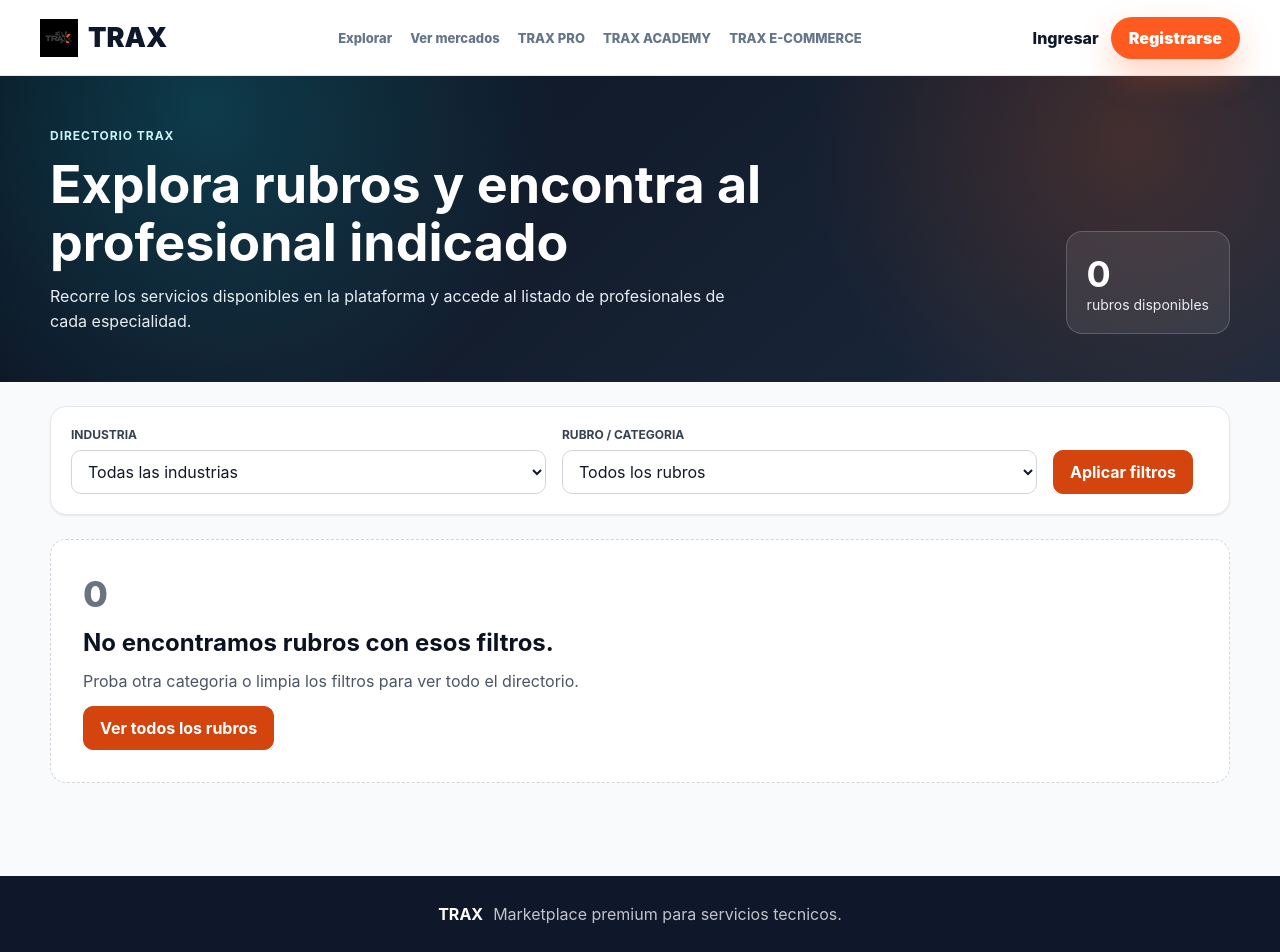
After one commit to cristhian-star/TRAX-PLATFORM, a Flask app: page /explorar in a window 1280 px wide. The commit adds this page. Run offline with Flask 3, Linux system fonts and the light colour scheme; data that the repository does not hold is empty.

Commit message:
feat: add explore rubros and professional work area

```diff
--- a/app/routes/main_routes.py
+++ b/app/routes/main_routes.py
@@ -10,7 +10,8 @@ from app.services.abuse_report_service import (
 from app.services.category_service import (
     request_category,
     get_category_requests_summary,
-    approve_category
+    approve_category,
+    get_explorable_categories,
 )
 from app.services.professional_service import (
     create_professional,
@@ -275,6 +276,36 @@ def listado_profesionales():
         zona=zona,
         professional_badges=_get_professionals_badges(resultados),
         professional_ratings=_get_professionals_ratings(resultados)
+    )
+
+
+@main.route("/explorar")
+def explorar_rubros():
+    industria = request.args.get("industria", "").strip()
+    rubro_seleccionado = request.args.get("rubro", "").strip()
+    rubros_disponibles = get_explorable_categories()
+    rubros = rubros_disponibles
+
+    if industria:
+        rubros = [
+            rubro
+            for rubro in rubros
+            if rubro["industria"].casefold() == industria.casefold()
+        ]
+
+    if rubro_seleccionado:
+        rubros = [
+            rubro
+            for rubro in rubros
+            if rubro["nombre"].casefold() == rubro_seleccionado.casefold()
+        ]
+
+    return render_template(
+        "explorar_rubros.html",
+        rubros=rubros,
+        rubros_disponibles=rubros_disponibles,
+        industria=industria,
+        rubro_seleccionado=rubro_seleccionado,
     )
 
 
--- /dev/null
+++ b/app/static/css/explore-rubros-v1.css
@@ -0,0 +1,277 @@
+.explore-rubros {
+    min-height: 100vh;
+    color: var(--trax-color-text);
+    background: var(--trax-color-surface-subtle);
+    font-family: var(--trax-font-sans);
+}
+
+.explore-rubros *,
+.explore-rubros *::before,
+.explore-rubros *::after {
+    box-sizing: border-box;
+}
+
+.explore-rubros__hero {
+    overflow: hidden;
+    padding: var(--trax-space-12) 0;
+    color: var(--trax-color-text-inverse);
+    background:
+        radial-gradient(circle at 16% 10%, rgba(14, 165, 183, 0.26), transparent 22rem),
+        radial-gradient(circle at 88% 20%, rgba(240, 90, 26, 0.2), transparent 20rem),
+        linear-gradient(140deg, var(--trax-steel-950), var(--trax-steel-800));
+}
+
+.explore-rubros__hero-layout {
+    display: grid;
+    gap: var(--trax-space-6);
+}
+
+.explore-rubros__eyebrow,
+.rubro-card__industry {
+    color: var(--trax-cyan-100);
+    font-size: var(--trax-font-size-12);
+    font-weight: var(--trax-font-weight-bold);
+    letter-spacing: 0.08em;
+    text-transform: uppercase;
+}
+
+.explore-rubros__hero h1 {
+    max-width: 48rem;
+    margin: var(--trax-space-3) 0;
+    font-size: clamp(var(--trax-font-size-32), 8vw, var(--trax-font-size-52));
+    line-height: var(--trax-line-height-tight);
+}
+
+.explore-rubros__hero p {
+    max-width: 43rem;
+    margin: 0;
+    color: var(--trax-steel-100);
+    line-height: var(--trax-line-height-body);
+}
+
+.explore-rubros__metric {
+    display: grid;
+    width: fit-content;
+    min-width: 9rem;
+    align-content: center;
+    padding: var(--trax-space-5);
+    border: 1px solid rgba(255, 255, 255, 0.18);
+    border-radius: var(--trax-radius-lg);
+    background: rgba(255, 255, 255, 0.08);
+}
+
+.explore-rubros__metric strong {
+    font-size: var(--trax-font-size-36);
+}
+
+.explore-rubros__metric span {
+    color: var(--trax-steel-100);
+    font-size: var(--trax-font-size-14);
+}
+
+.explore-rubros__content {
+    padding-top: var(--trax-space-6);
+    padding-bottom: var(--trax-space-16);
+}
+
+.explore-filters {
+    display: grid;
+    gap: var(--trax-space-4);
+    margin-bottom: var(--trax-space-6);
+    padding: var(--trax-space-5);
+    border: 1px solid var(--trax-color-border-subtle);
+    border-radius: var(--trax-radius-lg);
+    background: var(--trax-color-surface);
+    box-shadow: var(--trax-shadow-sm);
+}
+
+.explore-filters label {
+    display: grid;
+    gap: var(--trax-space-2);
+}
+
+.explore-filters label span {
+    color: var(--trax-color-text-secondary);
+    font-size: var(--trax-font-size-12);
+    font-weight: var(--trax-font-weight-bold);
+    text-transform: uppercase;
+}
+
+.explore-filters select {
+    width: 100%;
+    min-height: var(--trax-control-height-md);
+    padding: 0 var(--trax-space-3);
+    color: var(--trax-color-text);
+    border: 1px solid var(--trax-color-border);
+    border-radius: var(--trax-control-radius);
+    background: var(--trax-color-surface);
+}
+
+.explore-filters button,
+.explore-filters > a,
+.rubro-card__body > a,
+.explore-empty a {
+    display: inline-flex;
+    min-height: var(--trax-control-height-md);
+    align-items: center;
+    justify-content: center;
+    padding: 0 var(--trax-space-4);
+    border: 1px solid transparent;
+    border-radius: var(--trax-control-radius);
+    font-weight: var(--trax-font-weight-bold);
+}
+
+.explore-filters button,
+.rubro-card__body > a,
+.explore-empty a {
+    color: var(--trax-white);
+    border-color: var(--trax-color-action-primary);
+    background: var(--trax-color-action-primary);
+}
+
+.explore-filters > a {
+    color: var(--trax-color-brand-strong);
+    border-color: var(--trax-color-border);
+    background: var(--trax-color-surface);
+}
+
+.rubro-grid {
+    display: grid;
+    gap: var(--trax-space-5);
+}
+
+.rubro-card {
+    overflow: hidden;
+    border: 1px solid var(--trax-color-border-subtle);
+    border-radius: var(--trax-radius-lg);
+    background: var(--trax-color-surface);
+    box-shadow: var(--trax-shadow-sm);
+}
+
+.rubro-card__visual {
+    position: relative;
+    display: grid;
+    min-height: 10rem;
+    place-items: center;
+    overflow: hidden;
+    color: var(--trax-white);
+    background:
+        linear-gradient(145deg, rgba(14, 165, 183, 0.24), transparent 58%),
+        var(--trax-steel-900);
+}
+
+.rubro-card__visual::before {
+    position: absolute;
+    inset: 0;
+    opacity: 0.16;
+    content: "";
+    background-image:
+        linear-gradient(rgba(255, 255, 255, 0.22) 1px, transparent 1px),
+        linear-gradient(90deg, rgba(255, 255, 255, 0.22) 1px, transparent 1px);
+    background-size: 28px 28px;
+}
+
+.rubro-card__visual span {
+    position: relative;
+    z-index: 2;
+    font-size: var(--trax-font-size-32);
+    font-weight: var(--trax-font-weight-extrabold);
+}
+
+.rubro-card__visual i {
+    position: absolute;
+    width: 5rem;
+    height: 0.5rem;
+    border-radius: var(--trax-radius-pill);
+    background: var(--trax-orange-500);
+    transform: rotate(-35deg);
+}
+
+.rubro-card__visual i:nth-of-type(2) {
+    width: 3.5rem;
+    transform: rotate(35deg) translate(2.5rem, 2rem);
+}
+
+.rubro-card__visual i:nth-of-type(3) {
+    width: 2.5rem;
+    background: var(--trax-cyan-500);
+    transform: rotate(90deg) translate(-2.5rem, 3rem);
+}
+
+.rubro-card__body {
+    display: grid;
+    gap: var(--trax-space-3);
+    padding: var(--trax-space-5);
+}
+
+.rubro-card__industry {
+    color: var(--trax-cyan-700);
+}
+
+.rubro-card h2,
+.explore-empty h2 {
+    margin: 0;
+    color: var(--trax-color-brand-strong);
+    font-size: var(--trax-font-size-24);
+}
+
+.rubro-card p,
+.explore-empty p {
+    margin: 0;
+    color: var(--trax-color-text-muted);
+    line-height: var(--trax-line-height-body);
+}
+
+.rubro-card__body > a {
+    margin-top: var(--trax-space-2);
+}
+
+.explore-empty {
+    display: grid;
+    justify-items: start;
+    gap: var(--trax-space-3);
+    padding: var(--trax-space-8);
+    border: 1px dashed var(--trax-color-border);
+    border-radius: var(--trax-radius-lg);
+    background: var(--trax-color-surface);
+}
+
+.explore-empty > span {
+    color: var(--trax-color-text-disabled);
+    font-size: var(--trax-font-size-36);
+    font-weight: var(--trax-font-weight-extrabold);
+}
+
+.explore-filters select:focus-visible,
+.explore-filters button:focus-visible,
+.explore-rubros a:focus-visible {
+    outline: 2px solid var(--trax-steel-950);
+    outline-offset: 2px;
+    box-shadow: var(--trax-focus-ring);
+}
+
+@media (min-width: 40rem) {
+    .explore-rubros__hero-layout {
+        grid-template-columns: minmax(0, 1fr) auto;
+        align-items: end;
+    }
+
+    .explore-filters {
+        grid-template-columns: repeat(2, minmax(0, 1fr));
+        align-items: end;
+    }
+
+    .rubro-grid {
+        grid-template-columns: repeat(2, minmax(0, 1fr));
+    }
+}
+
+@media (min-width: 64rem) {
+    .explore-filters {
+        grid-template-columns: repeat(2, minmax(0, 1fr)) auto auto;
+    }
+
+    .rubro-grid {
+        grid-template-columns: repeat(3, minmax(0, 1fr));
+    }
+}
--- a/app/templates/base.html
+++ b/app/templates/base.html
@@ -22,8 +22,7 @@
         </button>
 
         <nav class="main-nav" aria-label="Navegacion principal">
-            <a href="/resultados">Explorar</a>
-            <a href="/buscar?servicio=&zona=">Buscar</a>
+            <a href="/explorar">Explorar</a>
             <a href="/mercados">Ver mercados</a>
             <a href="/profesionales/nuevo">TRAX PRO</a>
             <a href="/resultados">TRAX ACADEMY</a>
--- /dev/null
+++ b/app/templates/explorar_rubros.html
@@ -0,0 +1,89 @@
+{% extends "base.html" %}
+
+{% block extra_css %}
+    <link rel="stylesheet" href="{{ url_for('static', filename='css/explore-rubros-v1.css') }}">
+{% endblock %}
+
+{% block content %}
+<main class="explore-rubros">
+    <section class="explore-rubros__hero">
+        <div class="shell explore-rubros__hero-layout">
+            <div>
+                <span class="explore-rubros__eyebrow">Directorio TRAX</span>
+                <h1>Explora rubros y encontra al profesional indicado</h1>
+                <p>
+                    Recorre los servicios disponibles en la plataforma y accede al
+                    listado de profesionales de cada especialidad.
+                </p>
+            </div>
+            <div class="explore-rubros__metric" aria-label="Cantidad de rubros visibles">
+                <strong>{{ rubros|length }}</strong>
+                <span>rubros disponibles</span>
+            </div>
+        </div>
+    </section>
+
+    <section class="shell explore-rubros__content">
+        <form action="/explorar" method="GET" class="explore-filters" aria-label="Filtrar rubros">
+            <label>
+                <span>Industria</span>
+                <select name="industria">
+                    <option value="">Todas las industrias</option>
+                    <option value="Servicios tecnicos" {% if industria == "Servicios tecnicos" %}selected{% endif %}>
+                        Servicios tecnicos
+                    </option>
+                </select>
+            </label>
+
+            <label>
+                <span>Rubro / categoria</span>
+                <select name="rubro">
+                    <option value="">Todos los rubros</option>
+                    {% for rubro in rubros_disponibles %}
+                        <option value="{{ rubro.nombre }}" {% if rubro_seleccionado == rubro.nombre %}selected{% endif %}>
+                            {{ rubro.nombre }}
+                        </option>
+                    {% endfor %}
+                </select>
+            </label>
+
+            <button type="submit">Aplicar filtros</button>
+            {% if industria or rubro_seleccionado %}
+                <a href="/explorar">Limpiar</a>
+            {% endif %}
+        </form>
+
+        {% if rubros %}
+            <div class="rubro-grid" aria-label="Rubros disponibles">
+                {% for rubro in rubros %}
+                    <article class="rubro-card">
+                        <div class="rubro-card__visual" aria-hidden="true">
+                            <span>{{ "%02d"|format(loop.index) }}</span>
+                            <i></i>
+                            <i></i>
+                            <i></i>
+                        </div>
+                        <div class="rubro-card__body">
+                            <span class="rubro-card__industry">{{ rubro.industria }}</span>
+                            <h2>{{ rubro.nombre }}</h2>
+                            <p>
+                                {{ rubro.descripcion or "Profesionales disponibles para trabajos, mantenimiento y asistencia tecnica." }}
+                            </p>
+                            <a href="/resultados?servicio={{ rubro.nombre|urlencode }}">
+                                Ver profesionales
+                            </a>
+                        </div>
+                    </article>
+                {% endfor %}
+            </div>
+        {% else %}
+            <section class="explore-empty" aria-labelledby="explore-empty-title">
+                <span aria-hidden="true">0</span>
+                <h2 id="explore-empty-title">No encontramos rubros con esos filtros.</h2>
+                <p>Proba otra categoria o limpia los filtros para ver todo el directorio.</p>
+                <a href="/explorar">Ver todos los rubros</a>
+            </section>
+        {% endif %}
+    </section>
+</main>
+{% endblock %}
--- a/app/templates/perfil_profesional.html
+++ b/app/templates/perfil_profesional.html
@@ -143,6 +143,7 @@
                 </div>
             </section>
 
+            {% include "components/_professional_work_area.html" %}
             {% include "components/_professional_gallery.html" %}
             {% include "components/_professional_credentials.html" %}
             {% include "components/_professional_reviews.html" %}
```
Also changed, not shown: app/services/category_service.py (+43 -0 lines), app/static/css/professional-profile-v2.css (+147 -0 lines), app/templates/components/_professional_work_area.html (added, +44 -0 lines).
